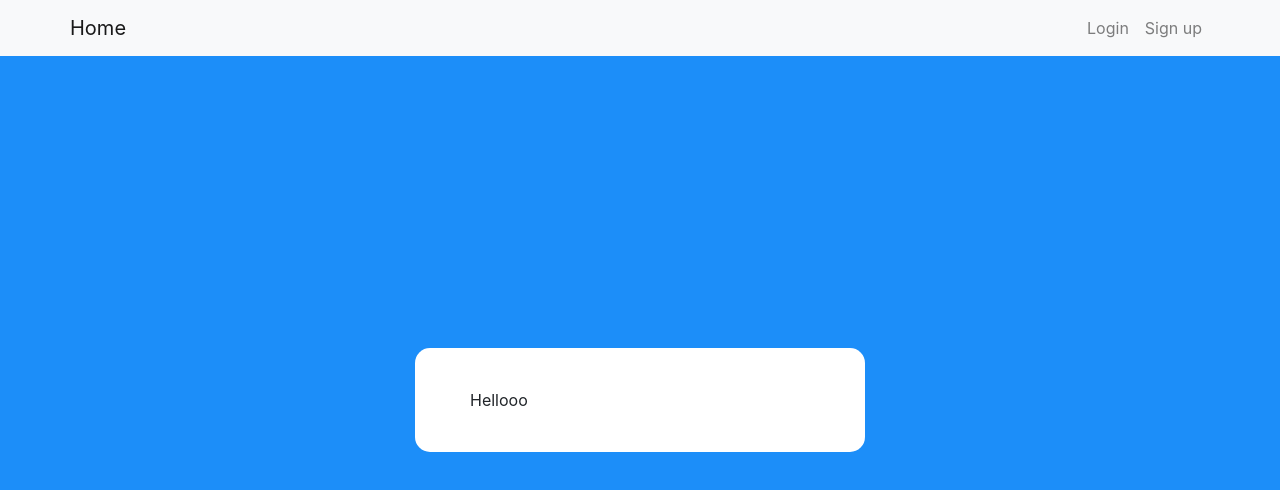
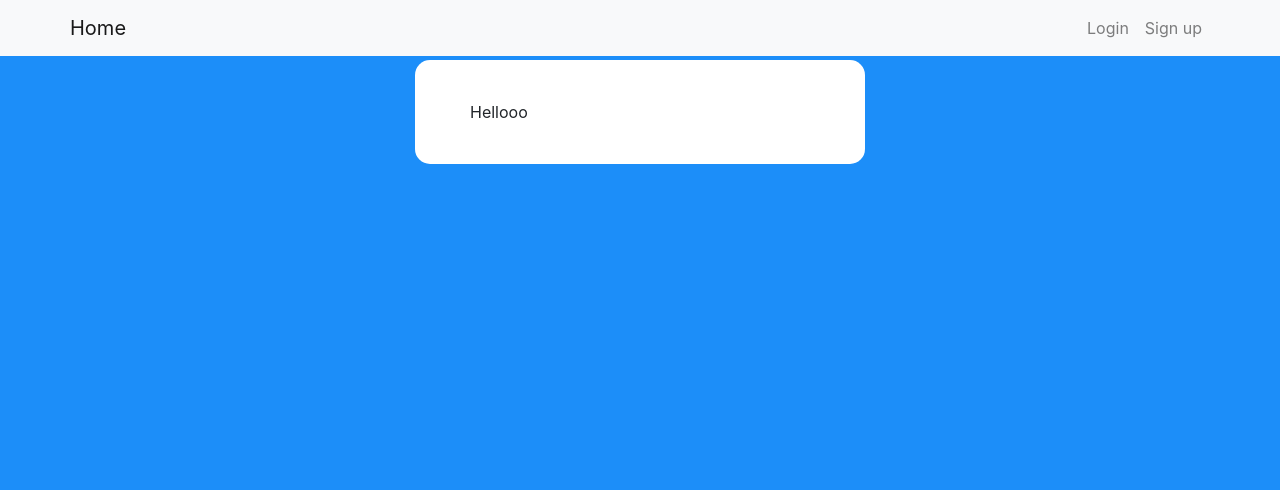
Before and after one commit to tothpeter/hobby-translate-post-repeat-front, a Vue app: page / in a window 1280 px wide. Shown: the top 490 px of the page. Built offline with nearby package versions, Linux system fonts and the light colour scheme.

Commit message:
Adjust css

```diff
--- a/src/App.vue
+++ b/src/App.vue
@@ -14,7 +14,7 @@ export default {
   name: 'App',
   components: {
     Nav,
-  }
+  },
 }
 </script>
 
@@ -25,12 +25,10 @@ export default {
 
   body {
     background: #1c8ef9 !important;
-    min-height: 100vh;
-    display: flex;
-    font-weight: 400;
+    padding-top: 60px;
   }
 
-  body, html, #app, #root, .auth-wrapper {
+  #app, #root, .auth-wrapper {
     width: 100%;
     height: 100%;
   }
```
